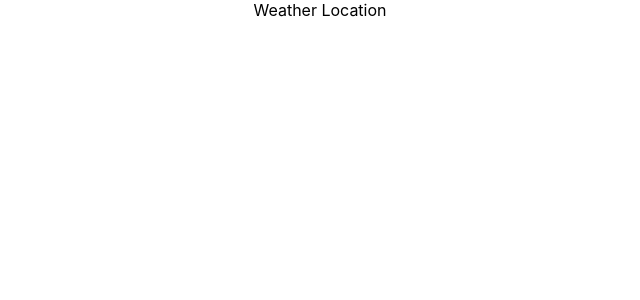
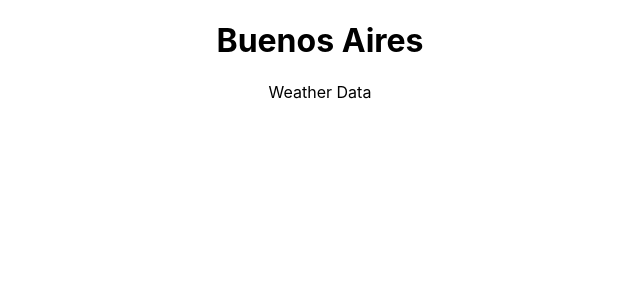
Before and after one commit to reymundotenorio/WeatherAppReact, a React (Create React App) app: page / in a window 1280 px wide. Shown: the top 300 px of the page, without its empty margins (320-960 px from the left). Built offline with nearby package versions, Linux system fonts and the light colour scheme.

Commit message:
Creating components: Location, WeatherData, WeatherLocation, WeatherTemperature

```diff
--- /dev/null
+++ b/src/components/Location.js
@@ -0,0 +1,9 @@
+import React from 'react';
+
+const Location = () => (
+  <div>
+    <h1>Buenos Aires</h1>
+  </div>
+);
+
+export default Location;
--- /dev/null
+++ b/src/components/WeatherData.js
@@ -0,0 +1,5 @@
+import React from 'react';
+
+const WeatherData = () => <div>Weather Data</div>;
+
+export default WeatherData;
--- a/src/components/WeatherLocation.js
+++ b/src/components/WeatherLocation.js
@@ -1,7 +1,13 @@
 import React from 'react';
+import Location from './Location';
+import WeatherData from './WeatherData';
 
 const WeatherLocation = () => (
-  <div>Weather Location</div>
+  <div>
+    <Location />
+
+    <WeatherData />
+  </div>
 );
 
 export default WeatherLocation;
```
Also changed, not shown: src/components/WeatherTemperature.js (added, +9 -0 lines), src/logo.svg (added).
